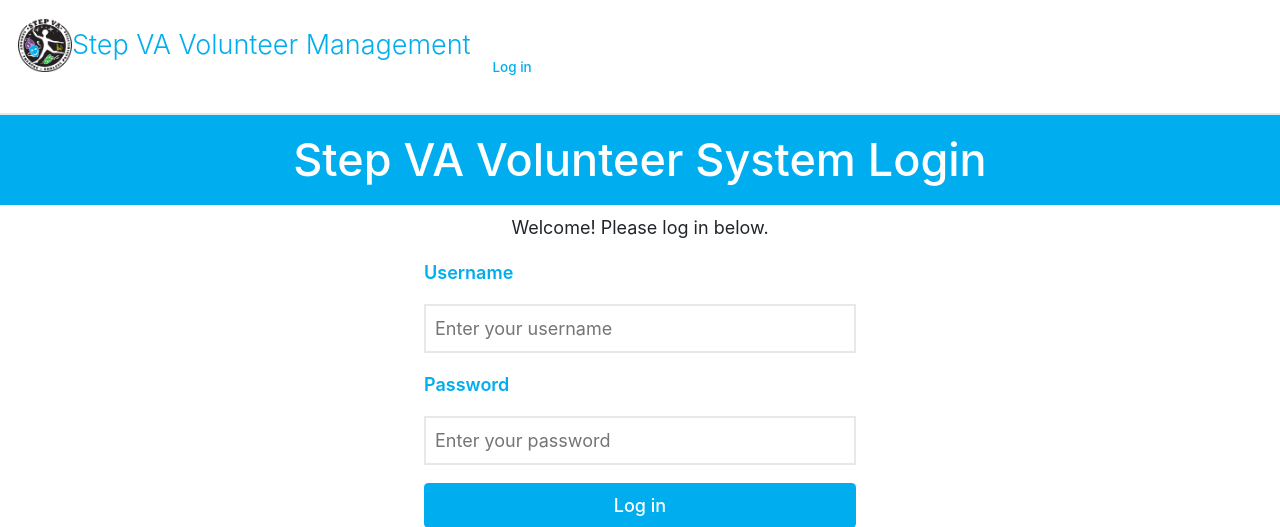
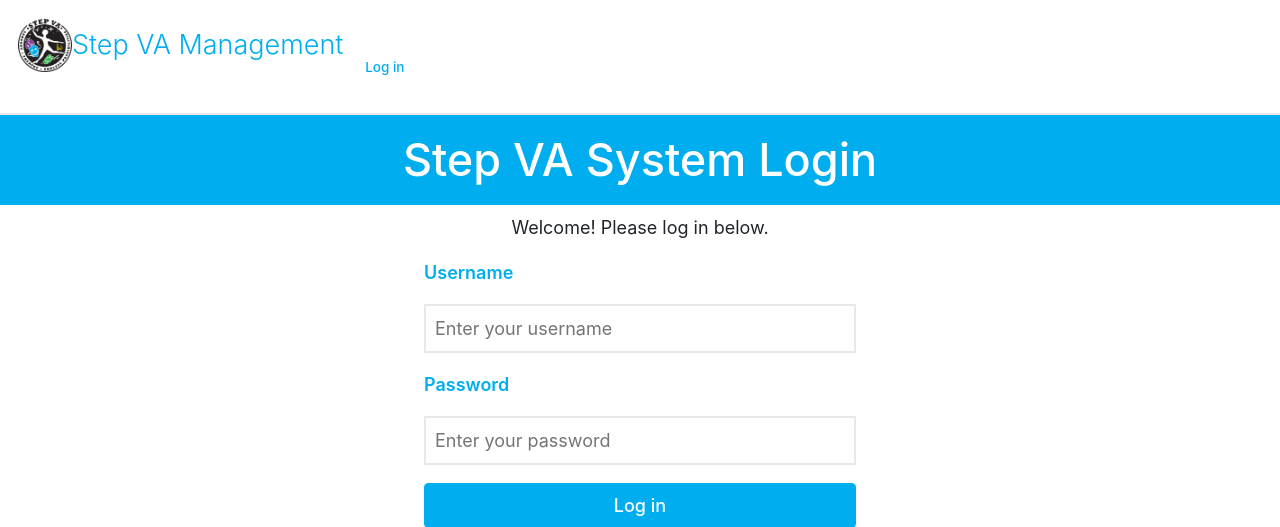
Before and after one commit to ebrenna2/StepVA2025, a PHP site: page /stepvarepo/login.php in a window 1280 px wide. Shown: the top 527 px of the page. Run offline with PHP 8.4, Linux system fonts and the light colour scheme.

Commit message:
Removed the word "Volunteer" From headers and stuff
I also fixed the links from admin to register volunteer in this patch

```diff
--- a/adminViewingEvents.php
+++ b/adminViewingEvents.php
@@ -24,7 +24,7 @@
         <?php require_once('universal.inc') ?>
         <link rel="stylesheet" href="css/messages.css"></link>
         <script src="js/messages.js"></script>
-        <title>StepVA Volunteer System | Events</title>
+        <title>StepVA System | Events</title>
     </head>
     <body>
         <?php require_once('header.php') ?>
--- a/deletePerson.php
+++ b/deletePerson.php
@@ -68,7 +68,7 @@ $loggedIn = false;
             <span id="nav-top">
                 <span class="logo">
                     <img src="images/stepvalogo.png">
-                        <span id="vms-logo"> Step VA Volunteer </span>
+                        <span id="vms-logo"> Step VA System</span>
                         </span>
                     <img id="menu-toggle" src="images/menu.png">
                 </span>
--- a/eventsOpenForSignUpReview.php
+++ b/eventsOpenForSignUpReview.php
@@ -22,7 +22,7 @@
         <?php require_once('universal.inc') ?>
         <link rel="stylesheet" href="css/messages.css"></link>
         <script src="js/messages.js"></script>
-        <title>Step VA Volunteer System | Events</title>
+        <title>Step VA System | Events</title>
     </head>
     <body>
         <?php require_once('header.php') ?>
--- a/header.php
+++ b/header.php
@@ -28,7 +28,7 @@
             <span id="nav-top">
                 <span class="logo">
                     <img src="images/stepvalogo.png">
-                    <span id="vms-logo"> Step VA Volunteer Management </span>
+                    <span id="vms-logo"> Step VA Management </span>
                 </span>
                 <img id="menu-toggle" src="images/menu.png">
             </span>
@@ -137,7 +137,7 @@
         //they're logged in and session variables are set.
         echo('<nav>');
         echo('<span id="nav-top"><span class="logo"><a class="navbar-brand" href="' . $path . 'index.php"><img src="images/stepvalogo.png"></a>');
-        echo('<a class="navbar-brand" id="vms-logo"> Step VA Volunteer </a></span><img id="menu-toggle" src="images/menu.png"></span>');
+        echo('<a class="navbar-brand" id="vms-logo"> Step VA System </a></span><img id="menu-toggle" src="images/menu.png"></span>');
         echo('<ul>');
         //echo " <br><b>"."Gwyneth's Gift Homebase"."</b>|"; //changed: 'Homebase' to 'Gwyneth's Gift Homebase'
 
@@ -163,7 +163,7 @@
         echo('<a class="nav-link dropdown-toggle" id="navbarDropdown" role="button" data-toggle="dropdown" aria-haspopup="true" aria-expanded="false">Volunteers</a>');
         echo('<div class="dropdown-menu">');
         echo('<a class="dropdown-item" href="' . $path . 'personSearch.php">Search</a>
-            <a class="dropdown-item" href="register.php">Add</a>');
+            <a class="dropdown-item" href="registerVolunteer.php">Add</a>');
         echo('</div>');
         echo('</li>');
         }
--- a/inbox.php
+++ b/inbox.php
@@ -22,7 +22,7 @@
         <?php require_once('universal.inc') ?>
         <link rel="stylesheet" href="css/messages.css"></link>
         <script src="js/messages.js"></script>
-        <title>StepVA Volunteer System | Inbox</title>
+        <title>StepVA System | Inbox</title>
     </head>
     <body>
         <?php require_once('header.php') ?>
--- a/index.php
+++ b/index.php
@@ -26,7 +26,7 @@
     <head>
         <?php require('universal.inc'); ?>
         <link rel="stylesheet" href="https://cdnjs.cloudflare.com/ajax/libs/font-awesome/6.0.0-beta3/css/all.min.css">
-        <title>Step VA Volunteer System | Dashboard</title>
+        <title>Step VA System | Dashboard</title>
     </head>
     <body>
         <?php require('header.php'); ?>
@@ -102,7 +102,7 @@
                         <img src="images/person-search.svg">
                         <span>Find Volunteer</span>
                     </div>
-                    <div class="dashboard-item" data-link="register.php">
+                    <div class="dashboard-item" data-link="registerVolunteer.php">
                         <img src="images/add-person.svg">
                         <span>Register Volunteer</span>
                     </div>
--- a/login.php
+++ b/login.php
@@ -70,12 +70,12 @@
 <html>
     <head>
         <?php require_once('universal.inc') ?>
-        <title>Step VA Volunteer System | Log In</title>
+        <title>Step VA System | Log In</title>
     </head>
     <body>
         <?php require_once('header.php') ?>
         <main class="login">
-            <h1>Step VA Volunteer System Login</h1>
+            <h1>Step VA System Login</h1>
             <?php if (isset($_GET['registerSuccess'])): ?>
                 <div class="happy-toast">
                     Your registration was successful! Please log in below.
--- a/logout.php
+++ b/logout.php
@@ -32,7 +32,7 @@ session_start();
             <span id="nav-top">
                 <span class="logo">
                     <img src="images/stepvalogo.png">
-                        <span id="vms-logo"> Step VA Volunteer </span>
+                        <span id="vms-logo"> Step VA System </span>
                         </span>
                     <img id="menu-toggle" src="images/menu.png">
                 </span>
--- a/viewAllEvents.php
+++ b/viewAllEvents.php
@@ -25,7 +25,7 @@
         <?php require_once('universal.inc') ?>
         <link rel="stylesheet" href="css/messages.css"></link>
         <script src="js/messages.js"></script>
-        <title>StepVA Volunteer System | Events</title>
+        <title>StepVA System | Events</title>
     </head>
     <body>
         <?php require_once('header.php') ?>
--- a/viewEventsForSignUp.php
+++ b/viewEventsForSignUp.php
@@ -22,7 +22,7 @@
         <?php require_once('universal.inc') ?>
         <link rel="stylesheet" href="css/messages.css"></link>
         <script src="js/messages.js"></script>
-        <title>StepVA Volunteer System | Events Open for Sign-Up</title>
+        <title>StepVA System | Events Open for Sign-Up</title>
     </head>
     <body>
         <?php require_once('header.php') ?>
```
